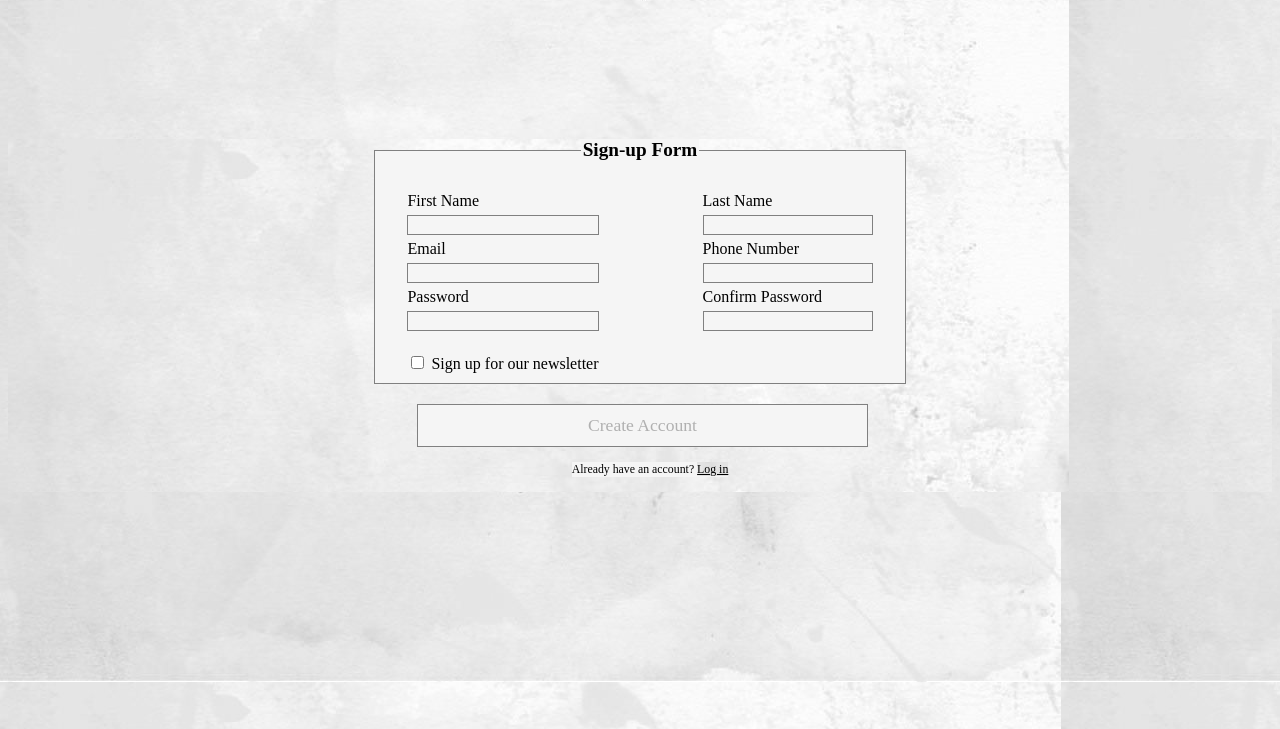
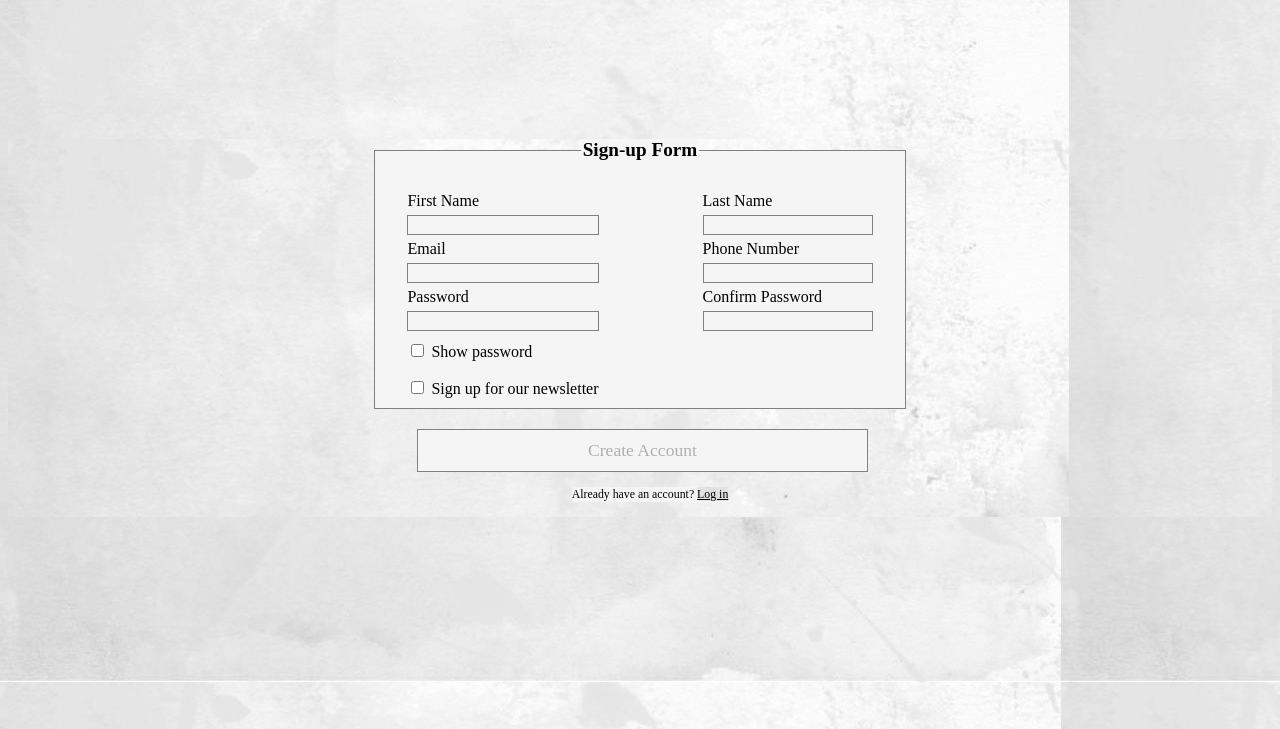
Before and after one commit to samerulesapply22/Project-Sign-Up-Form-, a plain HTML site: page index.html in a window 1280 px wide. Shown: the part 71-800 px from the top of the page. Drawn offline with Linux system fonts and the light colour scheme; a web font is replaced by a local one.

Commit message:
Add show password function

```diff
--- a/index.html
+++ b/index.html
@@ -22,9 +22,12 @@
                 <input type="email" name="email" id="email" required>
 
                 <label for="password"> Password </label>
-                <input type="password" name="password" id="password" minlength="8" maxlength="20" required>
+                <input type="password" name="password" id="password" minlength="8" maxlength="20" onkeyup="match();" required>
                 <span id="message"> </span>
-
+                <div>
+                    <input type="checkbox" class="show_password" name="show_password" onclick="showPassword();">
+                    <label for="show_password" class="show_password"> Show password </label>
+                </div>
                 <div>
                     <input type="checkbox" id="newsletter" name="newsletter">
                     <label for="newsletter"> Sign up for our newsletter </label>
@@ -42,7 +45,7 @@
                 <input type="password" name="confirm-password" id="confirm-password" onkeyup="match();" required>
             </div>
         </fieldset>
-        <button type="submit" disabled> Create Account </button>
+        <button type="submit" disabled                                 > Create Account </button>
         <div id="already"> Already have an account? <span id="log-in"> <u> Log in </u> </span> </div>
     </form>
     <script src="javascript.js"> </script>
--- a/javascript.js
+++ b/javascript.js
@@ -13,3 +13,16 @@ function match() {
         message.style.color = "red";
     }
 }
+
+function showPassword() {
+    password = document.querySelector("#password");
+    confirm_password = document.querySelector("#confirm-password");
+    console.log("fuck");
+    if (password.type === "password") {
+        password.type = "text";
+        confirm_password.type = "text";
+    } else {
+        password.type = "password";
+        confirm_password.type = "password";
+    }
+}
```
Also changed, not shown: styles.css (line endings or trailing spaces).
